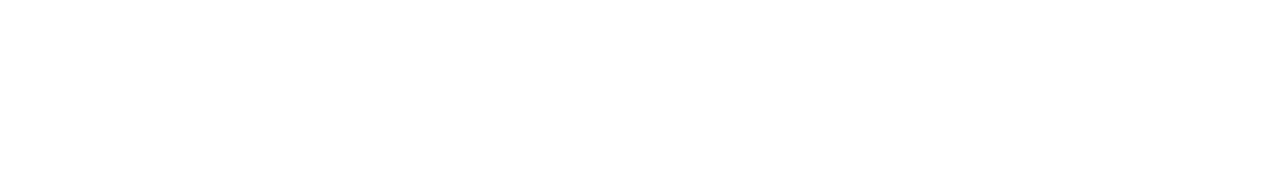
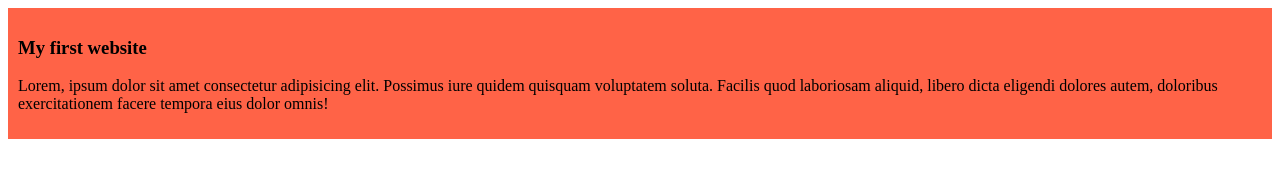
Before and after one commit to afrashammi/my-first-github-repo, a plain HTML site: page index.html in a window 1280 px wide. Drawn offline with Linux system fonts and the light colour scheme.

Commit message:
added the first blog

```diff
--- a/index.html
+++ b/index.html
@@ -4,8 +4,13 @@
     <meta charset="UTF-8">
     <meta name="viewport" content="width=device-width, initial-scale=1.0">
     <title>My First Ever Github Repo</title>
+    <link rel="stylesheet" href="styles/blogs.css">
 </head>
 <body>
+    <div>
+        <h3>My first website</h3>
+        <p>Lorem, ipsum dolor sit amet consectetur adipisicing elit. Possimus iure quidem quisquam voluptatem soluta. Facilis quod laboriosam aliquid, libero dicta eligendi dolores autem, doloribus exercitationem facere tempora eius dolor omnis!</p>
+    </div>
 
 </body>
 </html>
--- /dev/null
+++ b/styles/blogs.css
@@ -0,0 +1,4 @@
+div{
+    background-color: tomato;
+    padding: 10px;
+}
```
